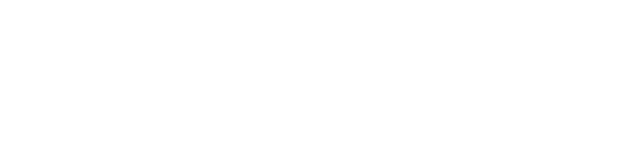
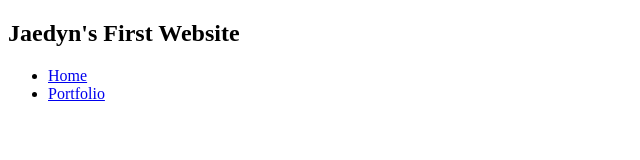
Before and after one commit to JayyFF/jayyff.github.io, a plain HTML site: page portfolio.html in a window 1280 px wide. Shown: the whole page, without its empty margins (0-640 px from the left). Drawn offline with Linux system fonts and the light colour scheme.

Commit message:
add index.html and css files

```diff
--- a/portfolio.html
+++ b/portfolio.html
@@ -0,0 +1,21 @@
+<!DOCTYPE HTML>
+<html>
+    <head>
+    </head>
+    <title>Jaedyn's Portfolio</title>
+       <body>
+      <div id="all-contents">
+        <nav>
+            <h1>Jaedyn's First Website</h1>
+            <ul id="nav-ul">
+               <li class="nav-li">
+               <a class="nav-a" href="index.html">Home</a>
+             </li>
+             <li class="nav-li">
+               <a class="nav-a" href="portfolio.html">Portfolio</a>
+             </li>
+         </ul>
+     </nav>
+    </div>
+    </body>
+</html>
--- a/style.css
+++ b/style.css
@@ -1,13 +1,9 @@
 p {
-    color:White;
-}
-
-body {
-  background-color: Black;
+    color:black;
 }
 
 h1 {
-  color: white;
+  color: black;
     font-size: 24px;
     font-weight: bold;
     font-style: italic;
@@ -15,6 +11,153 @@
 
 }
 
-.text {
-  color: green;
+h3 {
+  color: black;
 }
+button {
+    padding: 1rem 3rem;
+    font-size: 1rem;
+    border: none;
+    color: #fdcc04;
+    background: #000;
+    cursor: pointer;
+    border-radius: 50px;
+}
+
+nav {
+    height: 80px;
+    background: #fdcc04;
+    display: flex;
+    justify-content: space-between;
+    align-items: center;
+    padding: 0rem calc((100vw - 1300px) / 2);
+  }
+
+
+  * {
+    box-sizing: border-box;
+    margin: 0;
+    padding: 0;
+    font-family: 'Trebuchet MS', 'Lucida Sans Unicode', 'Lucida Grande',
+      'Lucida Sans', Arial, sans-serif;
+  }
+
+  nav {
+    height: 80px;
+    background: #fdcc04;
+    display: flex;
+    justify-content: space-between;
+    align-items: center;
+    padding: 0rem calc((100vw - 1300px) / 2);
+  }
+
+  .logo {
+    color: #000;
+    font-size: 1.5rem;
+    font-weight: bold;
+    font-style: italic;
+    padding: 0 2rem;
+  }
+
+  nav a {
+    text-decoration: none;
+    color: #000;
+    padding: 0 1.5rem;
+  }
+
+  nav a:hover {
+    color: #fff;
+  }
+
+  .hero {
+    background: #0077ff;
+  }
+
+  .hero-container {
+    display: grid;
+    grid-template-columns: 1fr 1fr;
+    height: 95vh;
+    padding: 3rem calc((100vw - 1300px) / 2);
+  }
+
+  .column-left {
+    display: flex;
+    flex-direction: column;
+    justify-content: center;
+    align-items: flex-start;
+    color: #000;
+    padding: 0rem 2rem;
+  }
+
+   button:hover {
+    background: #fff;
+    color: #000;
+   }
+
+   body {
+    background: #0080ff;
+    color: rgb(45, 45, 45);
+    padding: 10px;
+    font-family: arial;
+}
+#all-contents {
+  max-width: 800px;
+    margin: auto;
+}
+
+/* navigation menu */
+nav {
+    background: rgb(255, 174, 0);
+   margin: 20px;
+    display: flex;
+    padding: 10px;
+}
+h1 {
+    display: flex;
+    align-items: center;
+    color: black;
+    flex: 1;
+    margin: 20px;
+}
+#nav-ul {
+    list-style-image: none;
+}
+.nav-li {
+    display: inline-block;
+    padding: 0 10px;
+}
+a {
+    text-decoration: none;
+    color: #fff;
+}
+nav { border: 2px solid red;
+  border-radius: 25px;
+}
+
+
+/* main container area beneath menu */
+main {
+    background: rgb(255, 174, 0);
+    display: flex;
+}
+.sidebar {
+    margin-right: 25px;
+    padding: 10px;
+}
+.sidebar-img {
+    width: 200px;
+}
+.content {
+    flex: 1;
+    padding: 15px;
+}
+
+/* portfolio styles */
+#interests {
+    border: 4px silver ridge;
+    padding: 8px;
+}
+h2, h3 {
+   margin: 0px;
+
+}
```
Also changed, not shown: index.html (+13 -18 lines).
